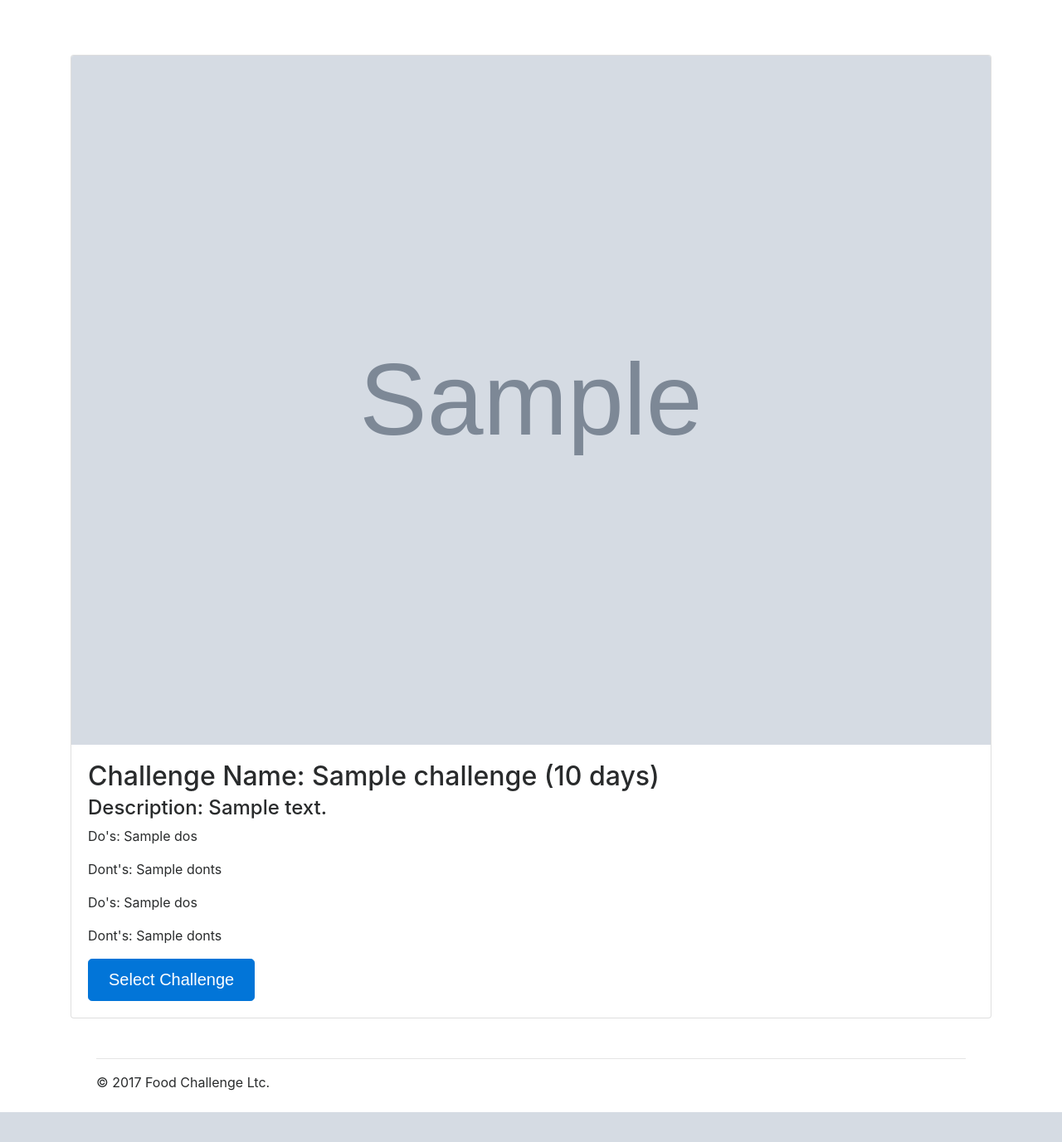
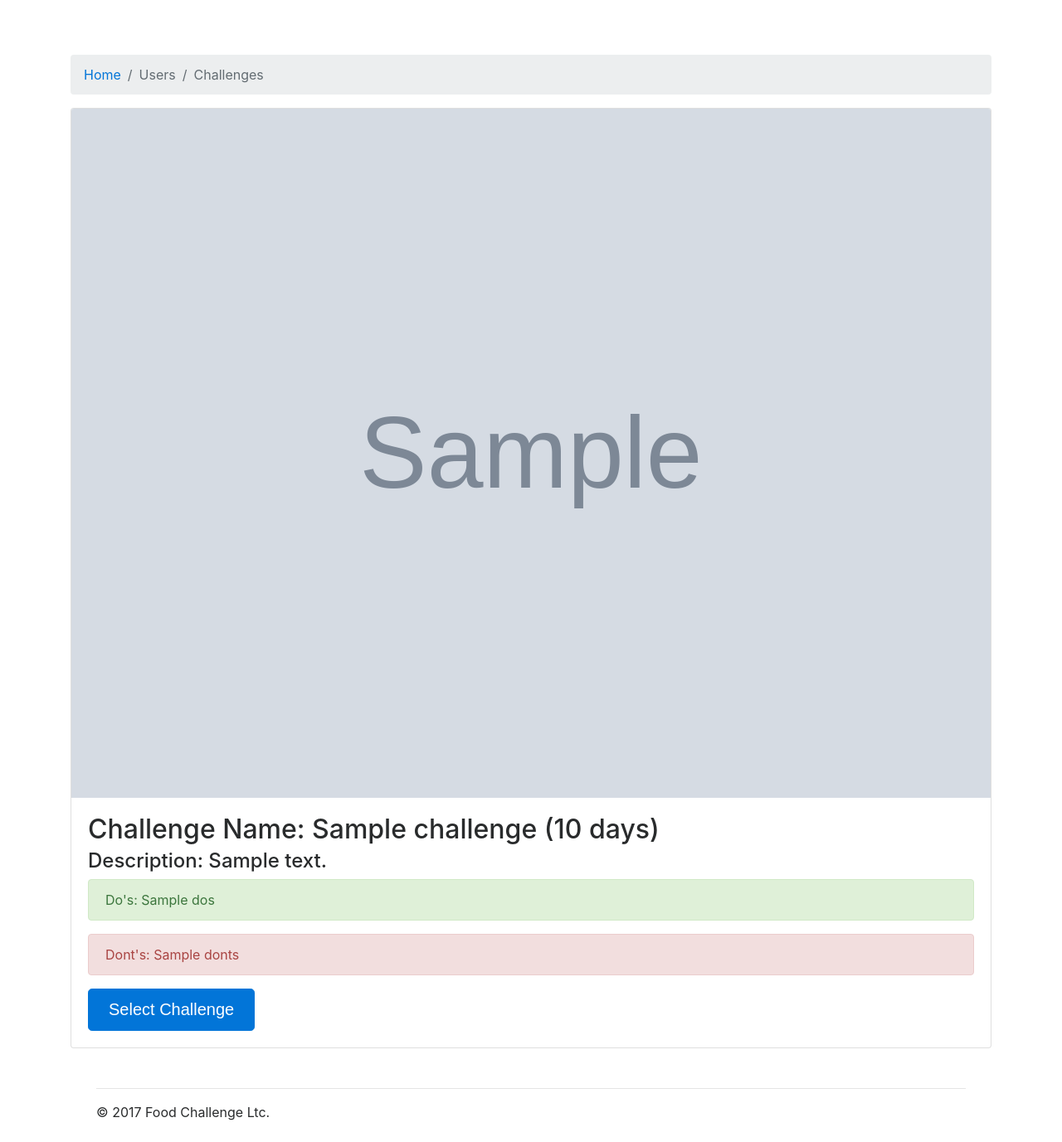
Before and after one commit to ndudek/foodchallenge, a Node project: template views/pages/user/list.hbs in a window 1280 px wide. Shown: the part 56-1433 px from the top of the page at 83% size. Before the commit the page ends 1397 px from the top, so only its background shows below. Run offline with Node 20 templates, Linux system fonts and the light colour scheme; the template is opened without the code that fills it: most values are stand-ins (such as "Sample title", 1, 10 or a date in 2020); grey boxes marked "Sample" are stand-in pictures; some libraries are stand-ins or nearby versions.

Commit message:
latest commit

```diff
--- a/views/pages/user/list.hbs
+++ b/views/pages/user/list.hbs
@@ -1,3 +1,9 @@
+<ol class="breadcrumb">
+    <li class="breadcrumb-item"><a href="/">Home</a></li>
+    <li class="breadcrumb-item active">Users</li>
+    <li class="breadcrumb-item active">Challenges</li>
+
+</ol>
 {{#each challenges}}
     <div class="card">
         <img class="card-img-top" src="{{this.image-url}}" style="width: 100%;">
@@ -6,18 +12,18 @@
 
             <h2 class="card-text">Challenge Name: {{this.name}} ({{this.duration}} days)</h2>
             <h4 class="card-text">Description: {{this.description}}</h4>
-            <p class="card-text">Do's: {{this.dos}}</p>
-            <p class="card-text">Dont's: {{this.donts}}</p>
 
-            <p class="card-text">Do's: {{this.dos}}</p>
-            <p class="card-text">Dont's: {{this.donts}}</p>
+            <p class="alert alert-success">Do's: {{this.dos}}</p>
+            <p class="alert alert-danger">Dont's: {{this.donts}}</p>
 
 
 
 
+            <form action="/users/update/" method="POST">
+                <button type="submit" class="btn btn-primary btn-lg" href="#"  role="button" value="{{this.name}}">Select Challenge</button>
 
+            </form>
 
-            <button class="btn btn-primary btn-lg" href="#" action="/users/" method="post" role="button" value="{{this}}">Select Challenge</button>
 
         </div>
     </div>
```
Also changed, not shown: app.js (+6 -1 lines), controllers/challenges.js (+4 -4 lines), controllers/users.js (+30 -25 lines), models/user.js (+3 -11 lines), testBody.json (+34 -0 lines).
